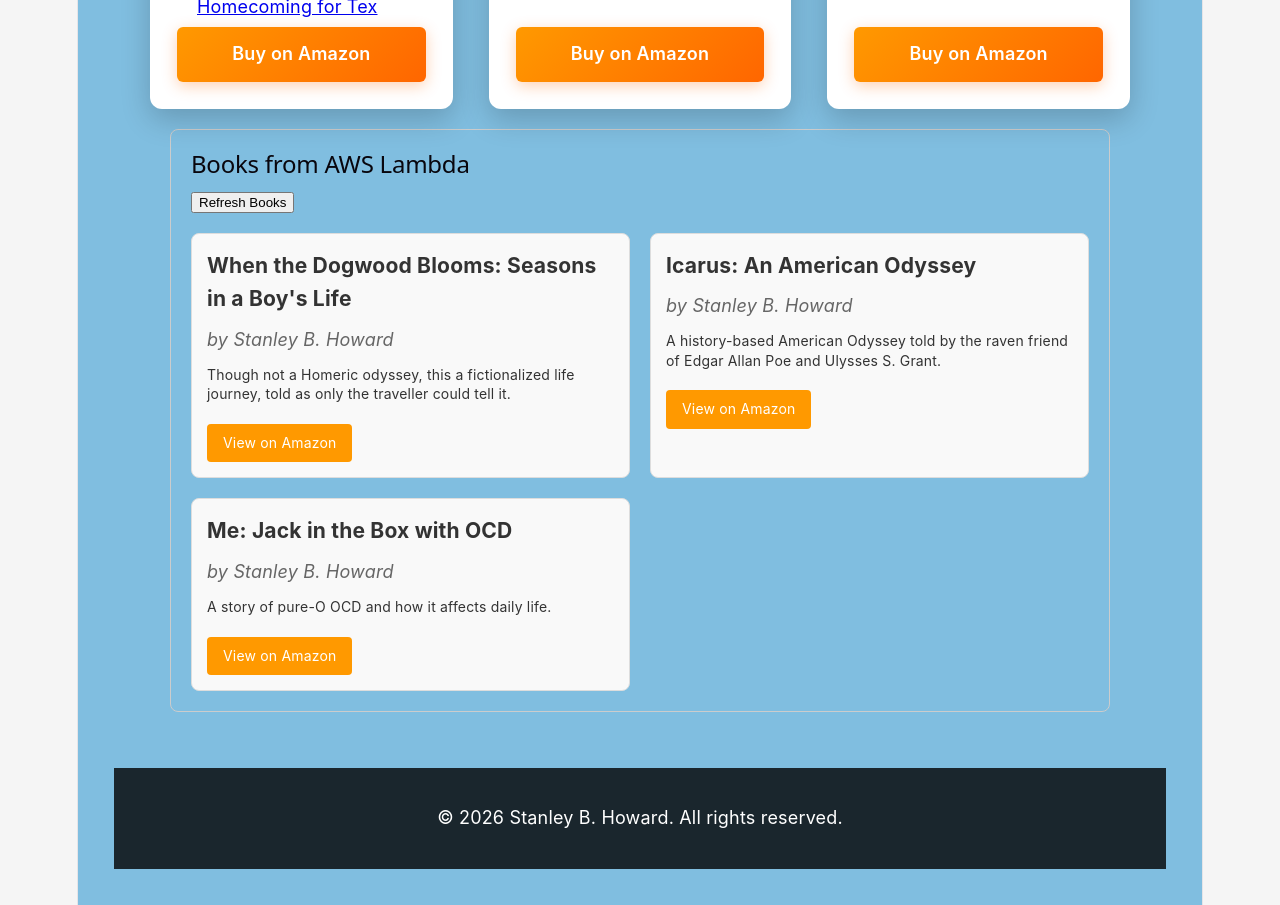
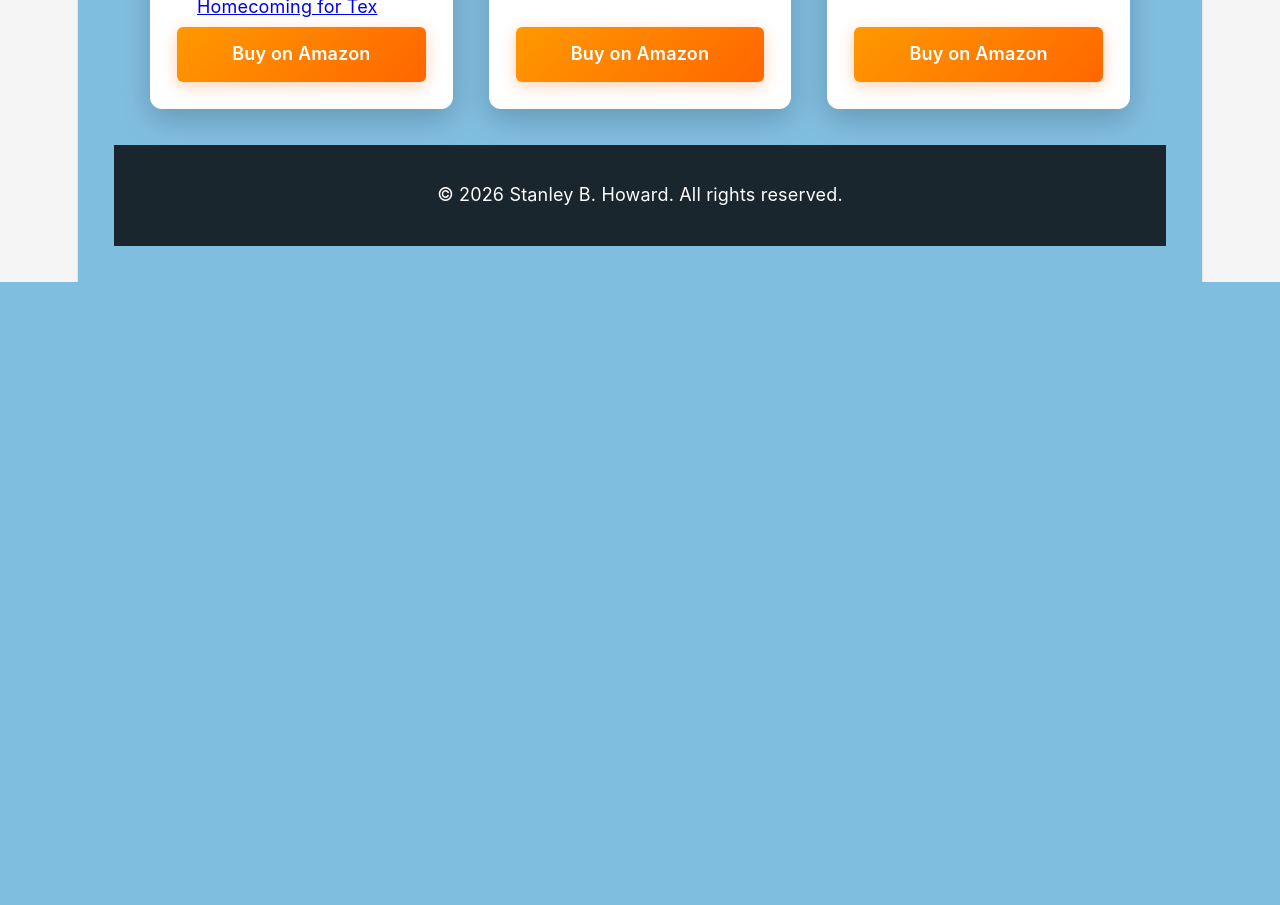
Before and after one commit to shback215/booksaws, a React (Vite) app: page / in a window 1280 px wide. Shown: the part 1540-2445 px from the top of the page. After the commit the page ends 1822 px from the top, so only its background shows below. Built offline with nearby package versions, Linux system fonts and the light colour scheme.

Commit message:
Deleted lambda files

```diff
--- a/src/components/BookApi.jsx
+++ /dev/null
@@ -1,136 +0,0 @@
-import React, { useState, useEffect } from 'react';
-
-const BookApi = () => {
-  const [books, setBooks] = useState([]);
-  const [loading, setLoading] = useState(false);
-  const [error, setError] = useState(null);
-
-  const fetchBooks = async () => {
-    setLoading(true);
-    setError(null);
-
-    try {
-      // Mock data for now
-      const books = [
-        {
-          id: 1,
-          title: "When the Dogwood Blooms: Seasons in a Boy's Life",
-          author: "Stanley B. Howard",
-          description: "Though not a Homeric odyssey, this a fictionalized life journey, told as only the traveller could tell it.",
-          amazonLink: "https://www.amazon.com/When-Dogwood-Blooms-Seasons-Boys-ebook/dp/B0BSNQ5T1L"
-        },
-        {
-          id: 2,
-          title: "Icarus: An American Odyssey",
-          author: "Stanley B. Howard",
-          description: "A history-based American Odyssey told by the raven friend of Edgar Allan Poe and Ulysses S. Grant.",
-          amazonLink: "https://www.amazon.com/Icarus-American-Stanley-B-Howard-ebook/dp/B0BW4LQNN1"
-        },
-        {
-          id: 3,
-          title: "Me: Jack in the Box with OCD",
-          author: "Stanley B. Howard",
-          description: "A story of pure-O OCD and how it affects daily life.",
-          amazonLink: "https://www.amazon.com/Me-Jack-Stanley-B-Howard-ebook/dp/B0G2KDVWZ7"
-        }
-      ];
-
-      setBooks(books);
-    } catch (err) {
-      setError(err.message);
-    } finally {
-      setLoading(false);
-    }
-  };
-
-  useEffect(() => {
-    fetchBooks();
-  }, []);
-
-  return (
-    <div style={{ padding: '20px', border: '1px solid #ccc', borderRadius: '8px', margin: '20px' }}>
-      <h2>Books from AWS Lambda</h2>
-
-      <button onClick={fetchBooks} disabled={loading} style={{ marginBottom: '20px' }}>
-        {loading ? 'Loading Books...' : 'Refresh Books'}
-      </button>
-
-      {error && (
-        <div style={{ color: 'red', marginBottom: '20px' }}>
-          <strong>Error:</strong> {error}
-        </div>
-      )}
-
-      {books.length > 0 ? (
-        <div style={{ display: 'grid', gridTemplateColumns: 'repeat(auto-fill, minmax(300px, 1fr))', gap: '20px' }}>
-          {books.map((book) => (
-            <div key={book.id} style={{
-              border: '1px solid #ddd',
-              borderRadius: '8px',
-              padding: '15px',
-              backgroundColor: '#f9f9f9'
-            }}>
-              <h3 style={{ margin: '0 0 10px 0', color: '#333' }}>{book.title}</h3>
-              <p style={{ margin: '5px 0', fontStyle: 'italic', color: '#666' }}>
-                by {book.author}
-              </p>
-              <p style={{ margin: '10px 0', fontSize: '14px', lineHeight: '1.4' }}>
-                {book.description}
-              </p>
-              <a
-                href={book.amazonLink}
-                target="_blank"
-                rel="noopener noreferrer"
-                style={{
-                  display: 'inline-block',
-                  marginTop: '10px',
-                  padding: '8px 16px',
-                  backgroundColor: '#ff9900',
-                  color: 'white',
-                  textDecoration: 'none',
-                  borderRadius: '4px',
-                  fontSize: '14px'
-                }}
-              >
-                View on Amazon
-              </a>
-
-              {book.chapters && book.chapters.length > 0 && (
-                <div style={{ marginTop: '15px' }}>
-                  <h4 style={{ margin: '0 0 8px 0', fontSize: '14px' }}>Chapters:</h4>
-                  <ul style={{ margin: '0', paddingLeft: '20px' }}>
-                    {book.chapters.slice(0, 3).map((chapter, index) => (
-                      <li key={index} style={{ margin: '5px 0', fontSize: '12px' }}>
-                        <a
-                          href={chapter.link}
-                          target="_blank"
-                          rel="noopener noreferrer"
-                          style={{ color: '#0066cc', textDecoration: 'none' }}
-                        >
-                          {chapter.title}
-                        </a>
-                      </li>
-                    ))}
-                    {book.chapters.length > 3 && (
-                      <li style={{ margin: '5px 0', fontSize: '12px', fontStyle: 'italic' }}>
-                        ...and {book.chapters.length - 3} more chapters
-                      </li>
-                    )}
-                  </ul>
-                </div>
-              )}
-            </div>
-          ))}
-        </div>
-      ) : (
-        !loading && !error && (
-          <div style={{ textAlign: 'center', padding: '40px', color: '#666' }}>
-            <p>No books available. Click "Refresh Books" to load data from AWS Lambda.</p>
-          </div>
-        )
-      )}
-    </div>
-  );
-};
-
-export default BookApi;
--- a/src/pages/Home.jsx
+++ b/src/pages/Home.jsx
@@ -4,7 +4,7 @@ import Trees from '../assets/Trees.jpg'
 import Icarus from '../assets/Icarus.jpg'
 import Jack from '../assets/Jack.jpg'
 import BookCard from '../components/BookCard'
-import BookApi from '../components/BookApi'
+// import BookApi from '../components/BookApi'
 
 const books = [
   {
@@ -62,7 +62,7 @@ function Home() {
                 ))}
 
                 </section>
-                <BookApi />
+                {/* <BookApi /> */}
             </main>
 
             <footer className="footer">
```
Also changed, not shown: lambda-trust-policy.json (deleted, +0 -12 lines), 1 other file (tests, documents, lock files or other folders).
